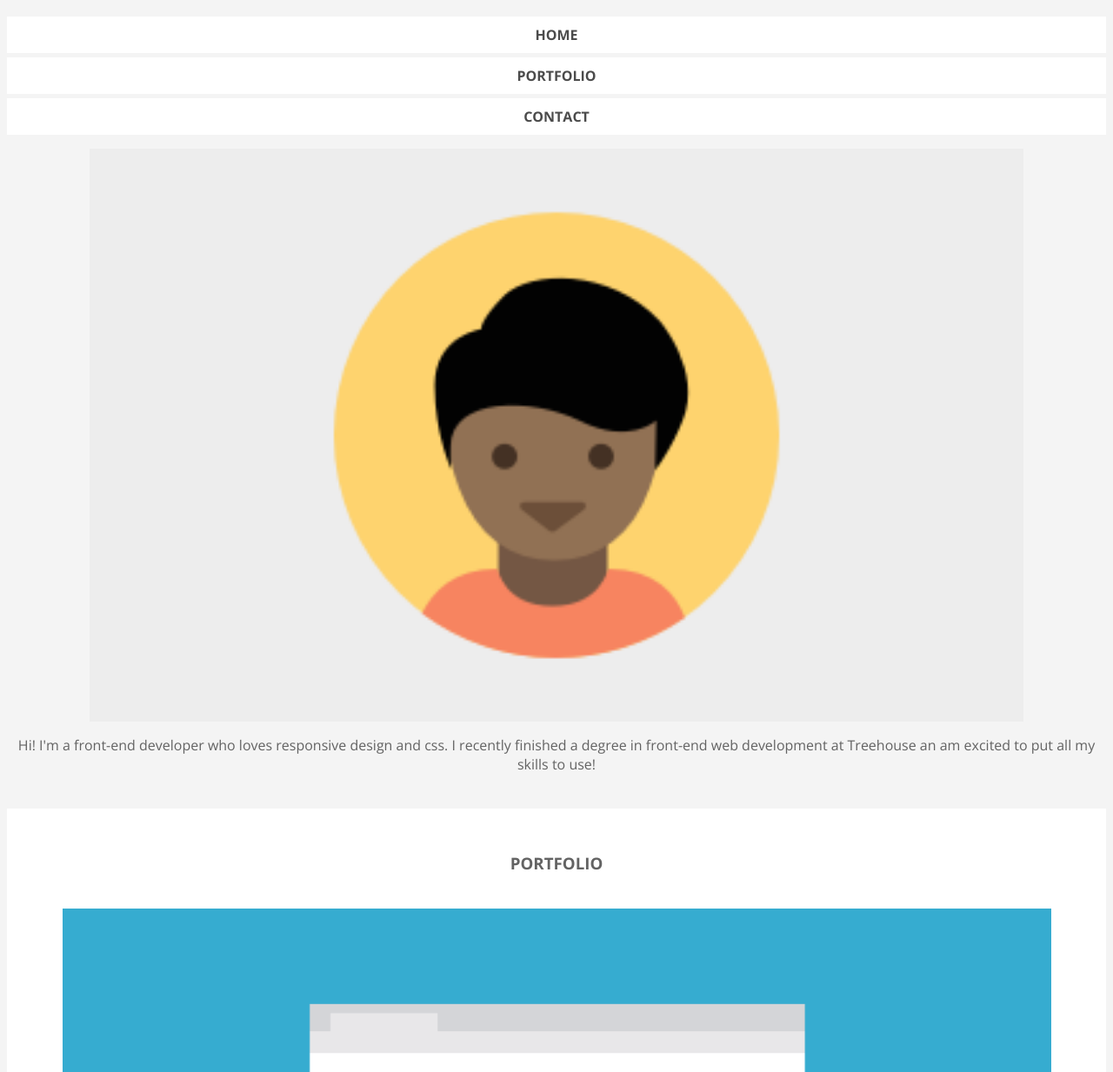
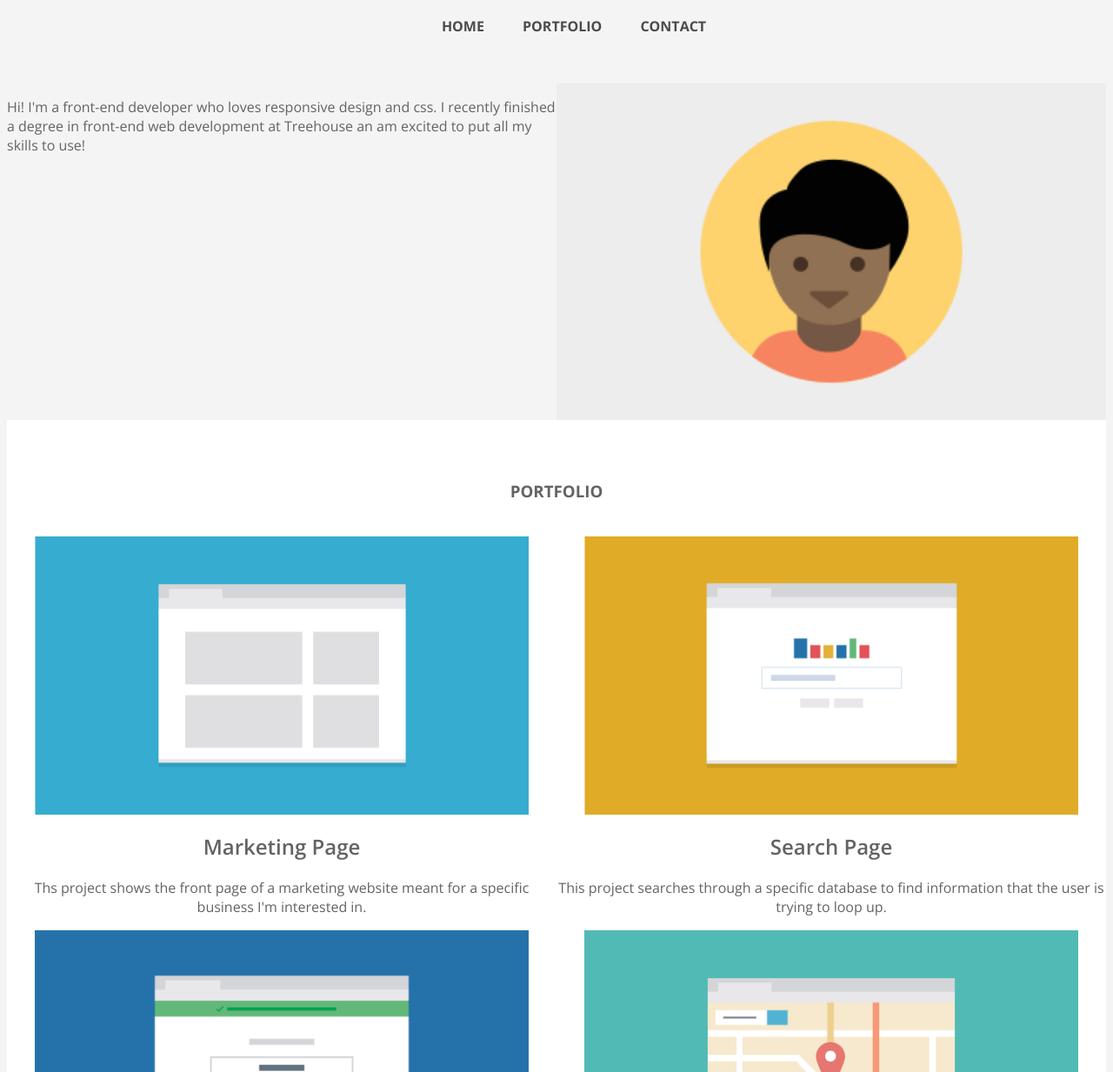
Before and after one commit to Melanie12/Techdegree-WebDev-Unit-2, a plain HTML site: page index.html in a window 1280 px wide. Shown: the part 67-1300 px from the top of the page at 87% size. Drawn offline with nearby package versions, Linux system fonts and the light colour scheme.

Commit message:
display x768

```diff
--- a/css/styles.css
+++ b/css/styles.css
@@ -73,3 +73,59 @@ font-weight:700;
 a.final-words{
 	float:right;
 }
+
+
+/*Media Queries------------------------------------ */
+@media (min-width:768px) {
+
+li{
+display:inline;
+padding-left:40px;
+background-color:#f4f4f4;
+}
+
+.nav {
+margin-bottom:55px;
+}
+
+#profile-photo{
+display:block;
+float:right;
+width:50%;
+}
+
+.introduction {
+display:block;
+float:left;
+width:50%;
+text-align: left;
+}
+
+.portfolio {
+clear:both;
+overflow:auto;
+}
+
+.primary-col {
+display:inline-block;
+width:50%;
+float : left;
+}
+.secondary-col {
+display:inline-block;
+width:50%;
+float : right;
+}
+
+footer{
+clear:both;
+}
+footer p {
+padding-left:80px;
+padding-right:80px;
+}
+
+.final-words a{
+display:hidden;
+}
+}
--- a/index.html
+++ b/index.html
@@ -22,47 +22,56 @@
  </header>
 
  <img src="images/responsive-layout-profile.png" alt="my profile photo" id="profile-photo">
-	<p> Hi! I'm a front-end developer who loves responsive design and css. I recently finished a degree in front-end web development at Treehouse an am excited to put all my skills to use!</p>
+	<p class="introduction"> Hi! I'm a front-end developer who loves responsive design and css. I recently finished a degree in front-end web development at Treehouse an am excited to put all my skills to use!</p>
  </div>
 
 <div class="portfolio">
 	<h3>Portfolio</h3>
-
+	<div class="primary-col">
 		<img src="images/portfolio-1.png" alt="marketing-website" class="portfolio-photo" />
 		<h2>Marketing Page</h2>
 		<p>Ths project shows the front page of a marketing website meant for a specific business I'm interested in.</p>
-
+	</div>
+	<div class="secondary-col">
 		<img src="images/portfolio-2.png" alt="search-website" class="portfolio-photo" />
 		<h2>Search Page </h2>
 		<p>This project searches through a specific database to find information that the user is trying to loop up.</p>
-
+	</div>
+	<div class="primary-col">
 		<img src="images/portfolio-3.png" alt="travel-website" class="portfolio-photo"/>
 		<h2>Travel App</h2>
 		<p>This project compares travel times based on different transportation methods and tells you the best one.</p>
-
+	</div>
+	<div class="secondary-col">
 		<img src="images/portfolio-4.png" alt="map-website" class="portfolio-photo"/>
 		<h2>Map of Favorite Spots</h2>
 		<p>Ths project uses mapping apis to plot points for my favorite spots in the city for a do-it-yourself walking tour.</p>
-
+	</div>
+	<div class="primary-col">
 		<img src="images/portfolio-5.png" alt="photo-gallery" class="portfolio-photo"/>
 		<h2>Photo Gallery</h2>
 		<p>This project shows pictures from a recent trip to the viewer and allows them to easily navigate through photos.</p>
-
+	</div>
+	<div class="secondary-col">
 		<img src="images/portfolio-6.png" alt="calculator-website" class="portfolio-photo"/>
 		<h2>Calculator</h2>
 		<p>Someone can enter in the numbers they want, and press the big blue button and get the result.</p>
+	</div>
 </div>
 
 
 <footer>
-	<h3>Contact</h3>
+	<h3 id="contact">Contact</h3>
 		<p>If you're interested in chatting or want more information about what I've been working on, I'd love to hear from you!</p>
 		<p>Phone <strong>+1 (111)555-1234</strong></p>
 		<p>Email <strong>email@yoursite.com</strong></p>
 
 		<hr/>
 		<p class="final-words">Student name</p>
-		<a href="#intro" class="final-words">BACK TO TOP </a>
+		<a href="#intro" class="final-words">BACK TO TOP</a>
+		<a href="#intro" class="final-words">HOME</a>
+		<a href="#porfolio" class="final-words">PORTFOLIO</a>
+		<a href="#contact" class="final-words">CONTACT</a>
 
 
 </footer>
```
